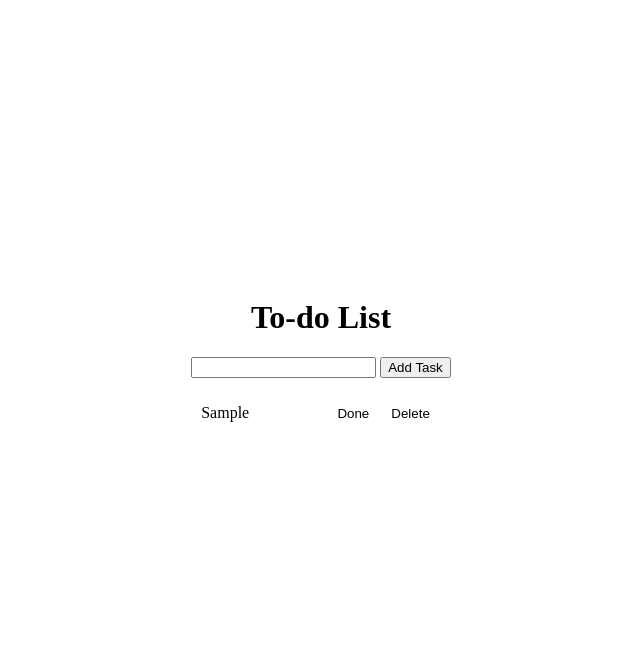
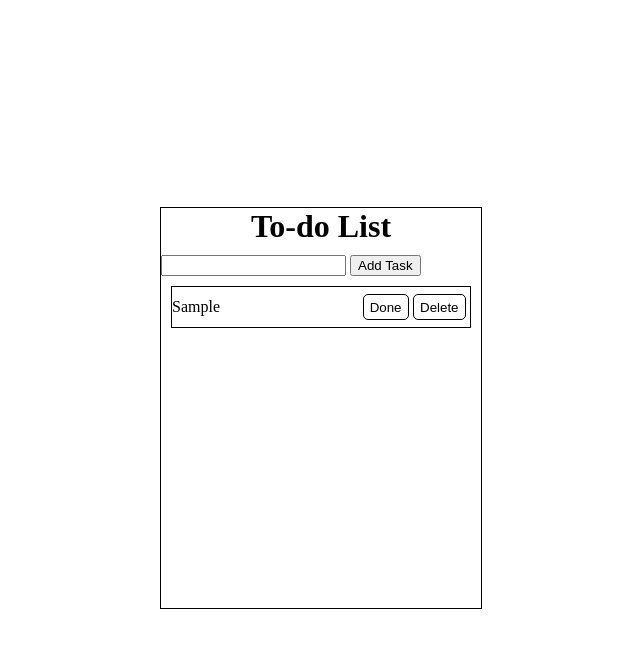
Before and after one commit to Nrdias/to-do_list, a website built with Vite: page index.html in a window 1280 px wide. Both pictures are taken after typing "Sample" into the empty fields and a click on the button "Add Task". Shown: the whole page, without its empty margins (319-959 px from the left). Built offline with nearby package versions, Linux system fonts and the light colour scheme.

Commit message:
update css code

```diff
--- a/css/style.css
+++ b/css/style.css
@@ -10,6 +10,9 @@ ul {
     display: flex;
     align-items: center;
     justify-content: flex-end;
+    height: 2.5rem;
+    border: 1px solid ;
+    padding: 0;
 }
 
 .content {
@@ -17,33 +20,34 @@ ul {
 }
 
 .item .task__button {
-    margin: 5px;
+    margin-right: 1.5%;
     height: 2em;
     border: none;
     background: none;
     cursor: pointer;
     border-radius: 5px;
+    border: 1px solid;
+    text-align: center;
 }
 
 .task__button:hover {
-    box-shadow: 0 0 5px grey;
+    box-shadow: 0 3px 10px grey;
+    scale: 1.1;
+}
+.task__button:active{
+    scale: 0.9;
 }
 
 #app {
     height: 100vh;
-    width: ;
     display: flex;
     flex-direction: column;
     justify-content: center;
     align-items: center;
 }
 
-.form {
-    text-align: center;
-}
-
 .list {
-    height: 20vh;
+    height: 100%;
     overflow-y: auto;
 }
 
@@ -52,3 +56,20 @@ ul {
     padding: 10px;
     text-align: left;
 }
+
+.form {
+    height: 50vh;
+    width: 40vh;
+    display: flex;
+    flex-direction: column;
+    border: 1px solid #000;
+}
+
+.form h1{
+    margin: 0 auto;
+    margin-bottom: 10px;
+}
+
+.form__insert{
+    align-self: center;
+}
```
